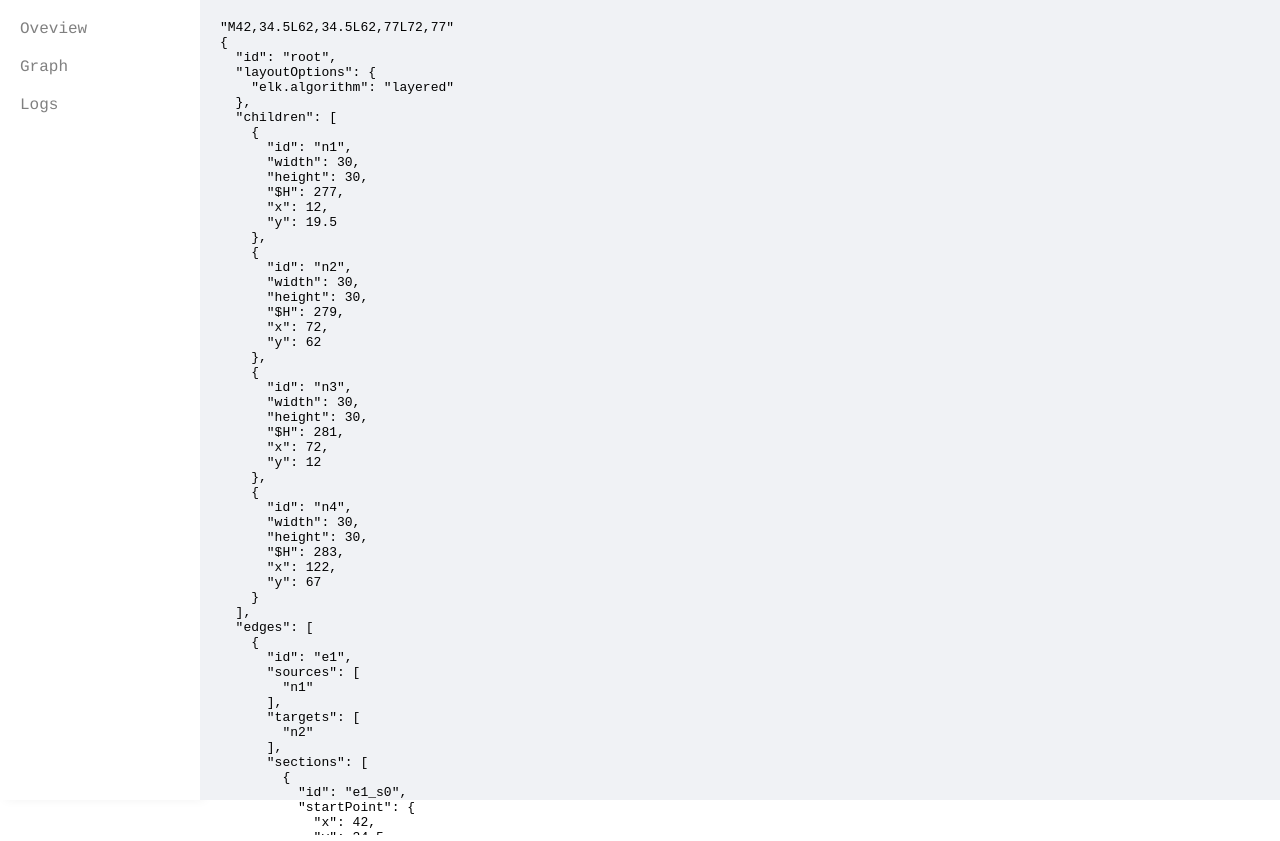
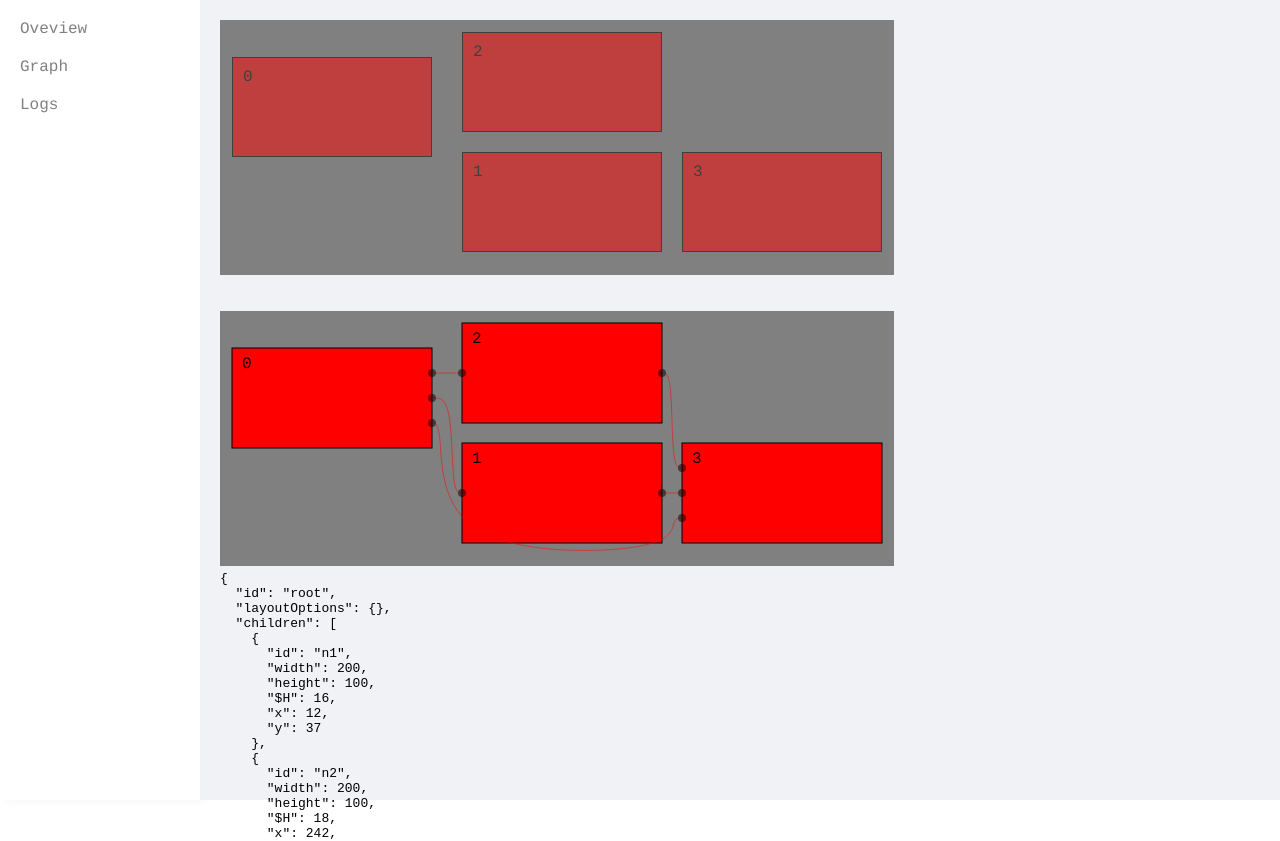
Before and after one commit to kristjanjansen/eden, a React (Create React App) app in the folder flower/: page /graph in a window 1280 px wide. Shown: the top 841 px of the page. Built offline with nearby package versions, Linux system fonts and the light colour scheme; what easy-promise-queue would draw is missing.

Commit message:
alternative html renderer

```diff
--- a/flower/src/components/Graph.tsx
+++ b/flower/src/components/Graph.tsx
@@ -1,8 +1,9 @@
 import React, { FC, useEffect } from "react";
-import { line } from "d3-shape";
+import { line, curveBundle } from "d3-shape";
+import { relative } from "path";
 
 const sectionLine = ({ startPoint, endPoint, bendPoints = [] }: any) => {
-  const makeLine = line();
+  const makeLine = line().curve(curveBundle.beta(1));
   const start: [number, number] = [startPoint.x, startPoint.y];
   const end: [number, number] = [endPoint.x, endPoint.y];
 
@@ -13,19 +14,49 @@ const sectionLine = ({ startPoint, endPoint, bendPoints = [] }: any) => {
   return makeLine([start, end]);
 };
 
+const GraphHtml = ({ layout }: any) => {
+  const { width, height, children, edges } = layout;
+  return (
+    <div
+      style={{
+        position: "relative",
+        width: `${width}px`,
+        height: `${height}px`,
+        background: "gray"
+      }}
+    >
+      {children &&
+        children.map(({ x, y, width, height }: any, i: number) => (
+          <div
+            key={i}
+            style={{
+              position: "absolute",
+              top: `${y}px`,
+              left: `${x}px`,
+              width: `${width}px`,
+              height: `${height}px`,
+              background: "red",
+              border: "1px solid black",
+              opacity: 0.5,
+              padding: "10px"
+            }}
+          >
+            {i}
+          </div>
+        ))}
+    </div>
+  );
+};
+
 const GraphSvg = ({ layout }: any) => {
   const { width, height, children, edges } = layout;
   if (children)
     return (
-      <svg
-        width={width}
-        height={height}
-        style={{ transform: "scale(1.5)", background: "gray" }}
-      >
+      <svg width={width} height={height} style={{ background: "gray" }}>
         {children &&
           children.map(({ x, y, width, height }: any, i: number) => (
+            <g key={i}>
               <rect
-              key={i}
                 x={x}
                 y={y}
                 cx="5"
@@ -35,48 +66,58 @@ const GraphSvg = ({ layout }: any) => {
                 stroke="black"
                 fill="red"
               />
+              <text x={x + 10} y={y + 20}>
+                {i}
+              </text>
+            </g>
           ))}
         {edges &&
           edges.map(({ sections }: any, i: number) => (
             <g key={i}>
-              {sections.map(
-                ({ startPoint, endPoint, bendPoints = [] }: any, j: number) => (
+              {sections.map((s: any, j: number) => (
                 <g key={j}>
-                    <line
-                      x1={startPoint.x}
-                      y1={startPoint.y}
-                      x2={endPoint.x}
-                      y2={endPoint.y}
+                  <path
+                    d={sectionLine(s) || ""}
+                    opacity="0.5"
+                    stoke-width="2"
+                    stroke="red"
+                    fill="none"
+                  />
+                  {/* <line
+                    x1={s.startPoint.x}
+                    y1={s.startPoint.y}
+                    x2={s.endPoint.x}
+                    y2={s.endPoint.y}
                     opacity="0.5"
                     stroke={["red", "green", "blue", "yellow"][i]}
-                    />
+                  /> */}
                   <circle
-                      cx={startPoint.x}
-                      cy={startPoint.y}
+                    cx={s.startPoint.x}
+                    cy={s.startPoint.y}
                     r="4"
-                      fill={["red", "green", "blue", "yellow"][i]}
+                    fill="black"
                     opacity="0.5"
                   />
                   <circle
-                      cx={endPoint.x}
-                      cy={endPoint.y}
+                    cx={s.endPoint.x}
+                    cy={s.endPoint.y}
                     r="4"
-                      fill={["red", "green", "blue", "yellow"][i]}
+                    fill="black"
                     opacity="0.5"
                   />
-                    {bendPoints.map(({ x, y }: any, k: number) => (
+                  {s.bendpoints &&
+                    s.bendPoints.map(({ x, y }: any, k: number) => (
                       <circle
                         key={k}
                         cx={x}
                         cy={y}
                         r="4"
-                        fill={["red", "green", "blue", "yellow"][i]}
+                        fill="black"
                         opacity={0.5}
                       />
                     ))}
                 </g>
-                )
-              )}
+              ))}
             </g>
           ))}
       </svg>
@@ -87,11 +128,10 @@ const GraphSvg = ({ layout }: any) => {
 const Graph: FC<{ layout: any }> = ({ layout }) => {
   return (
     <div>
-      {/* <GraphSvg layout={layout} /> */}
-      <pre>
-        {layout.edges &&
-          JSON.stringify(sectionLine(layout.edges[0].sections[0]), null, 2)}
-      </pre>
+      <GraphHtml layout={layout} />
+      <br />
+      <br />
+      <GraphSvg layout={layout} />
       <pre>{JSON.stringify(layout, null, 2)}</pre>
     </div>
   );
--- a/flower/src/routes/GraphRoute.tsx
+++ b/flower/src/routes/GraphRoute.tsx
@@ -6,20 +6,22 @@ import Graph from "../components/Graph";
 
 const elk = new ELK();
 
+const algorithms = ["layered", "stress", "mrtree", "radial", "force", "disco"];
 const graph = {
   id: "root",
-  layoutOptions: { "elk.algorithm": "layered" }, // layered
+  layoutOptions: { "elk.algorithm": algorithms[6] }, // layered
   children: [
-    { id: "n1", width: 30, height: 30 },
-    { id: "n2", width: 30, height: 30 },
-    { id: "n3", width: 30, height: 30 },
-    { id: "n4", width: 30, height: 30 }
+    { id: "n1", width: 200, height: 100 },
+    { id: "n2", width: 200, height: 100 },
+    { id: "n3", width: 200, height: 100 },
+    { id: "n4", width: 200, height: 100 }
   ],
   edges: [
     { id: "e1", sources: ["n1"], targets: ["n2"] },
     { id: "e2", sources: ["n1"], targets: ["n3"] },
     { id: "e3", sources: ["n1"], targets: ["n4"] },
-    { id: "e4", sources: ["n2"], targets: ["n4"] }
+    { id: "e4", sources: ["n2"], targets: ["n4"] },
+    { id: "e1", sources: ["n3"], targets: ["n4"] }
   ]
 };
 
```
Lines whose indentation alone changed are shown as unchanged.
